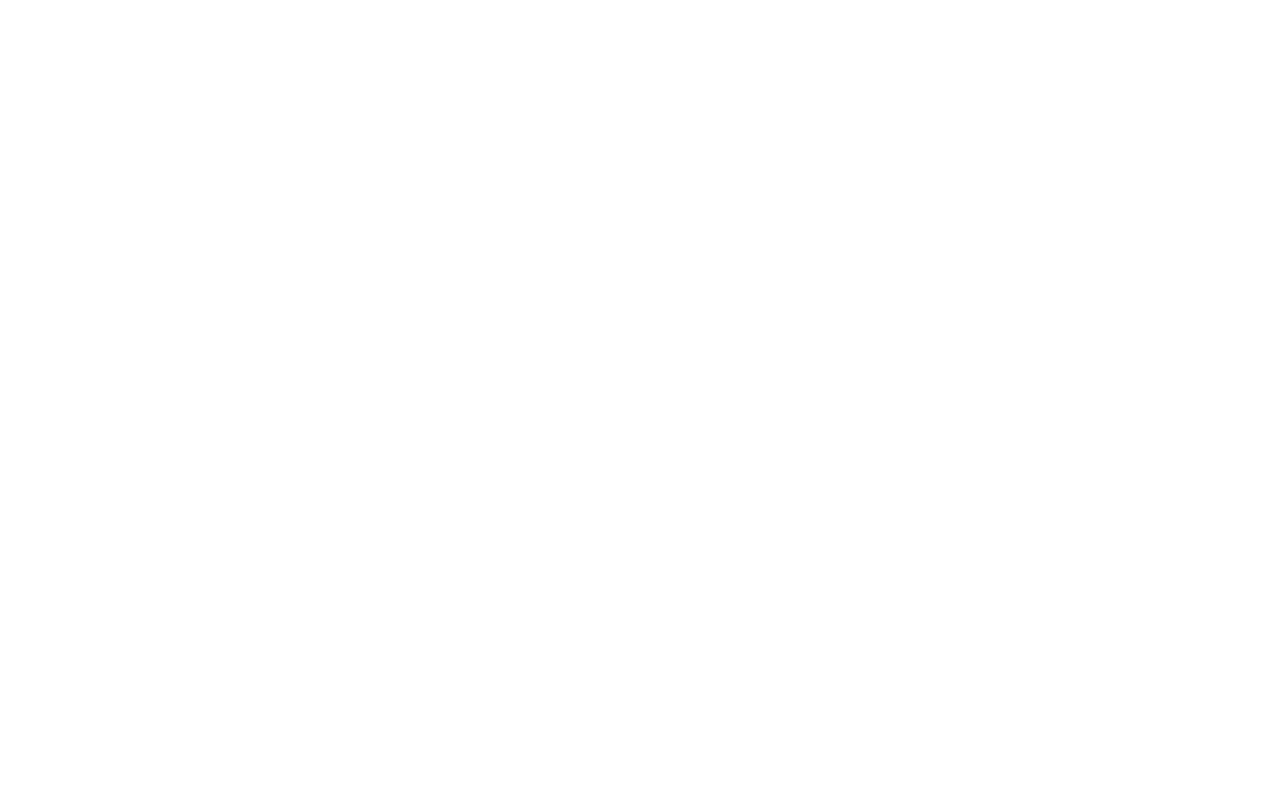
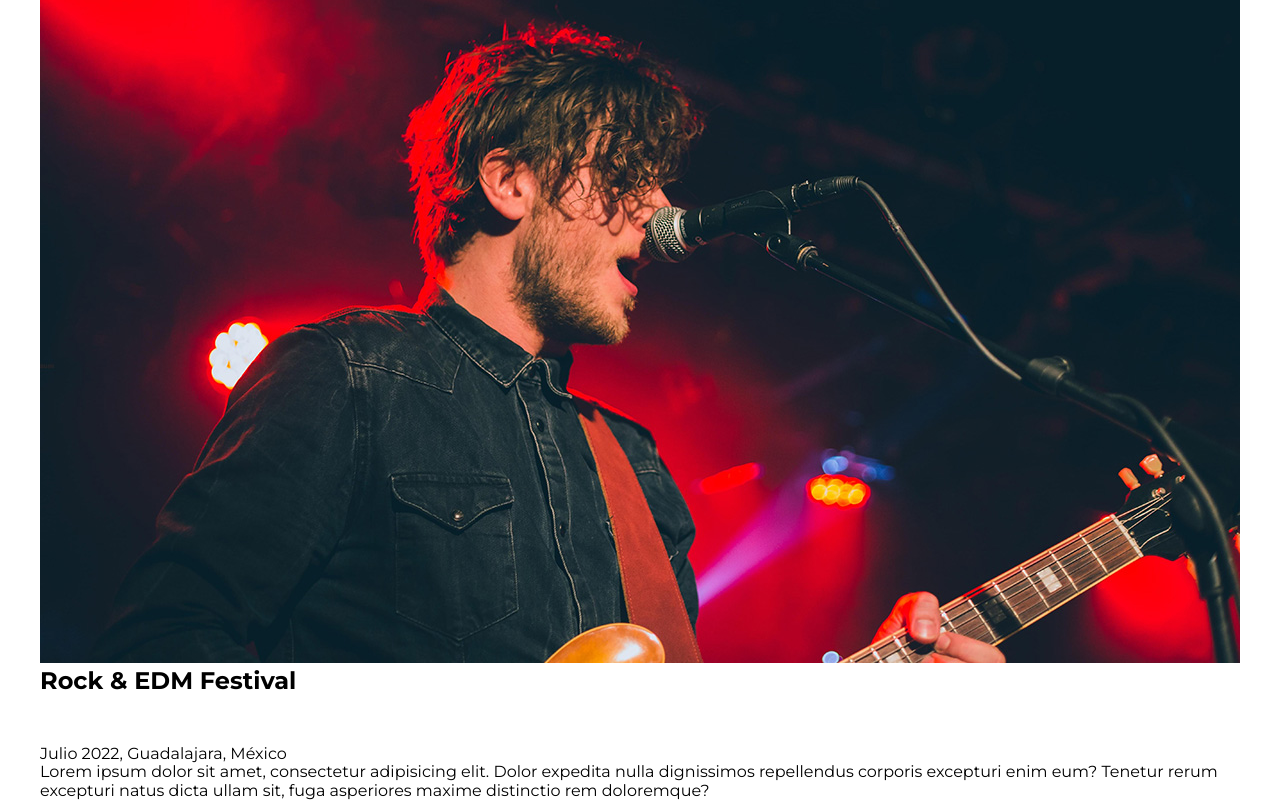
Before and after one commit to jaac97/music-festival-react, a React (Vite) app: page / in a window 1280 px wide. Shown: the part 223-1023 px from the top of the page. Before the commit the page ends 800 px from the top, so only its background shows below. Built offline with nearby package versions, Linux system fonts and the light colour scheme.

Commit message:
Add description section

```diff
--- /dev/null
+++ b/src/components/Description.jsx
@@ -0,0 +1,17 @@
+const Description = () => {
+    return (
+        <div className="festival festival__container" >
+            <div className="festival__image">
+            <img src="img/imagen_vocalista.jpg" alt="Vocalist image" />
+
+            </div>
+            <div className="festival__text">
+                <h2 className="festival__heading">Rock & EDM Festival</h2>
+                <p className="festival__subtitle">Julio 2022, Guadalajara, México</p>
+                <p className="festival__description">Lorem ipsum dolor sit amet, consectetur adipisicing elit. Dolor expedita nulla dignissimos repellendus corporis excepturi enim eum? Tenetur rerum excepturi natus dicta ullam sit, fuga asperiores maxime distinctio rem doloremque?</p>
+            </div>
+        </div>
+     );
+}
+
+export default Description;
--- a/src/main.jsx
+++ b/src/main.jsx
@@ -1,6 +1,7 @@
 import React from 'react'
 import ReactDOM from 'react-dom/client'
 import './build/sass/app.scss';
+import Description from './components/Description';
 import Header from './components/Header'
 import Hero from './components/Hero';
 
@@ -9,5 +10,6 @@
   <React.StrictMode>
       <Header />
       <Hero />
+      <Description />
   </React.StrictMode>
 )
```
Also changed, not shown: public/img/imagen_vocalista.jpg (added), src/build/sass/components/_description.scss (added).
